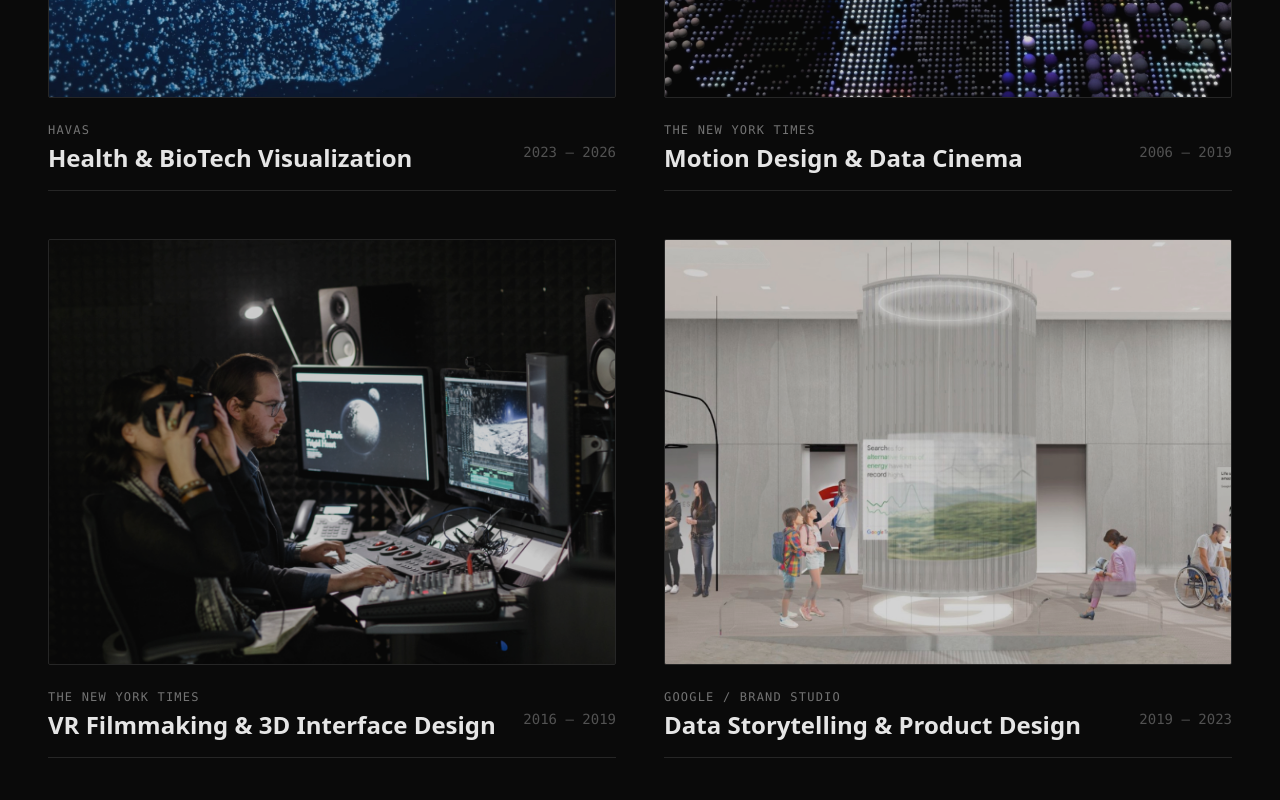
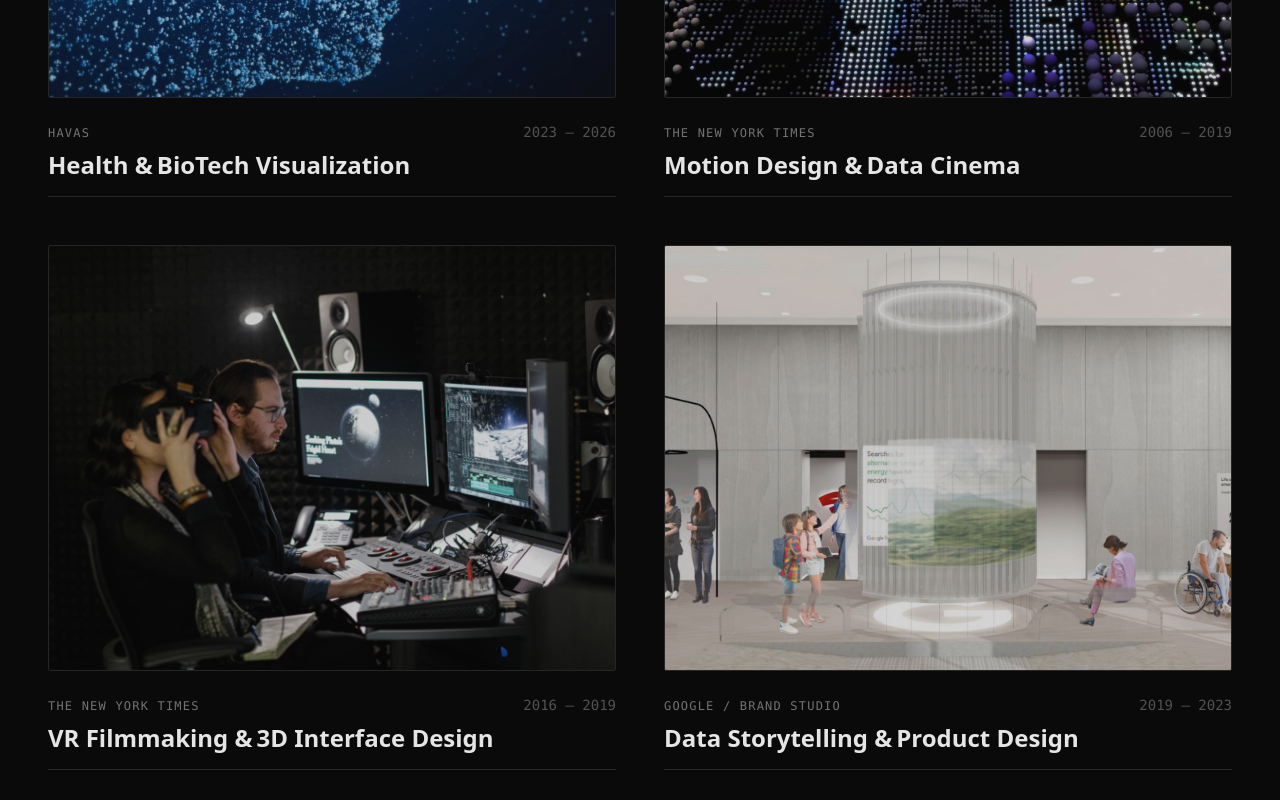
Before and after one commit to grahaphicsroberts/grahaphicsportfolio, a Next.js app: page / in a window 1280 px wide. Shown: the part 1360-2160 px from the top of the page. Built offline with nearby package versions, Linux system fonts and the light colour scheme.

Commit message:
refinementOfSelectedWorksType
fixing how the lines break around the ampersand and change where the year ranges appear

```diff
--- a/app/components/SelectedWorks.tsx
+++ b/app/components/SelectedWorks.tsx
@@ -55,6 +55,27 @@ const WORKS = [
   },
 ];
 
+/**
+ * One line when there is room; otherwise wrap only after "&".
+ * flex-wrap + nowrap on the first segment forces the break point.
+ */
+function WorkTitle({ title }: { title: string }) {
+  const ampIndex = title.indexOf("&");
+  if (ampIndex === -1) {
+    return <span className="whitespace-nowrap">{title}</span>;
+  }
+
+  const beforeAmp = title.slice(0, ampIndex + 1).trimEnd();
+  const afterAmp = title.slice(ampIndex + 1).trimStart();
+
+  return (
+    <span className="inline-flex max-w-full flex-wrap items-baseline gap-x-1">
+      <span className="whitespace-nowrap">{beforeAmp}</span>
+      {afterAmp ? <span>{afterAmp}</span> : null}
+    </span>
+  );
+}
+
 export default function SelectedWorks() {
   const [displayWorks, setDisplayWorks] = useState(WORKS);
 
@@ -102,21 +123,18 @@ export default function SelectedWorks() {
             </div>
 
             {/* Typography */}
-            <div className="flex justify-between items-start border-b border-neutral-800 pb-4 group-hover:border-white/50 transition-colors">
-              <div>
-                {/* The Company Meta-Tag */}
-                <p className="text-neutral-500 font-mono text-xs uppercase tracking-widest mb-1">
+            <div className="border-b border-neutral-800 pb-4 group-hover:border-white/50 transition-colors">
+              <div className="mb-2 flex items-baseline justify-between gap-4">
+                <p className="min-w-0 text-neutral-500 font-mono text-xs uppercase tracking-widest">
                   {work.company}
                 </p>
-                {/* The Discipline Headline */}
-                <h3 className="text-2xl font-bold text-neutral-200 group-hover:text-white transition-colors">
-                  {work.title}
-                </h3>
+                <span className="shrink-0 text-neutral-600 font-mono text-sm">
+                  {work.year}
+                </span>
               </div>
-              {/* Year - Aligned with the bottom of the title */}
-              <span className="text-neutral-600 font-mono text-sm mt-5">
-                {work.year}
-              </span>
+              <h3 className="text-2xl font-bold leading-tight text-neutral-200 group-hover:text-white transition-colors">
+                <WorkTitle title={work.title} />
+              </h3>
             </div>
           </Link>
         ))}
```
